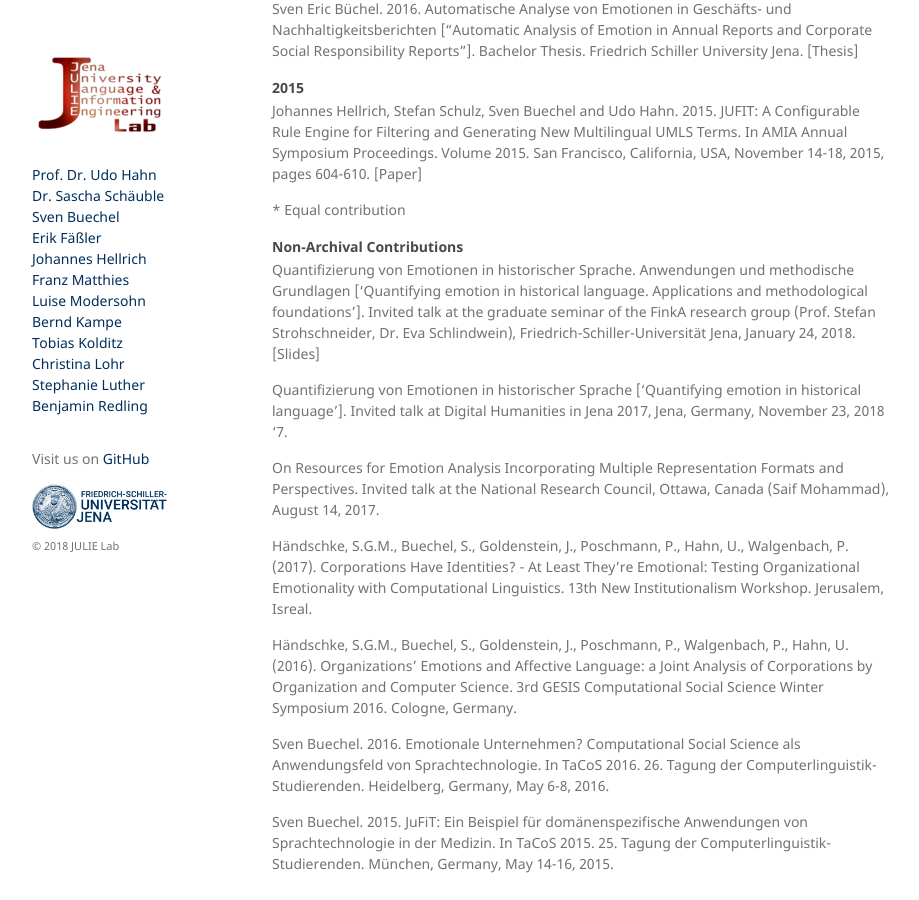
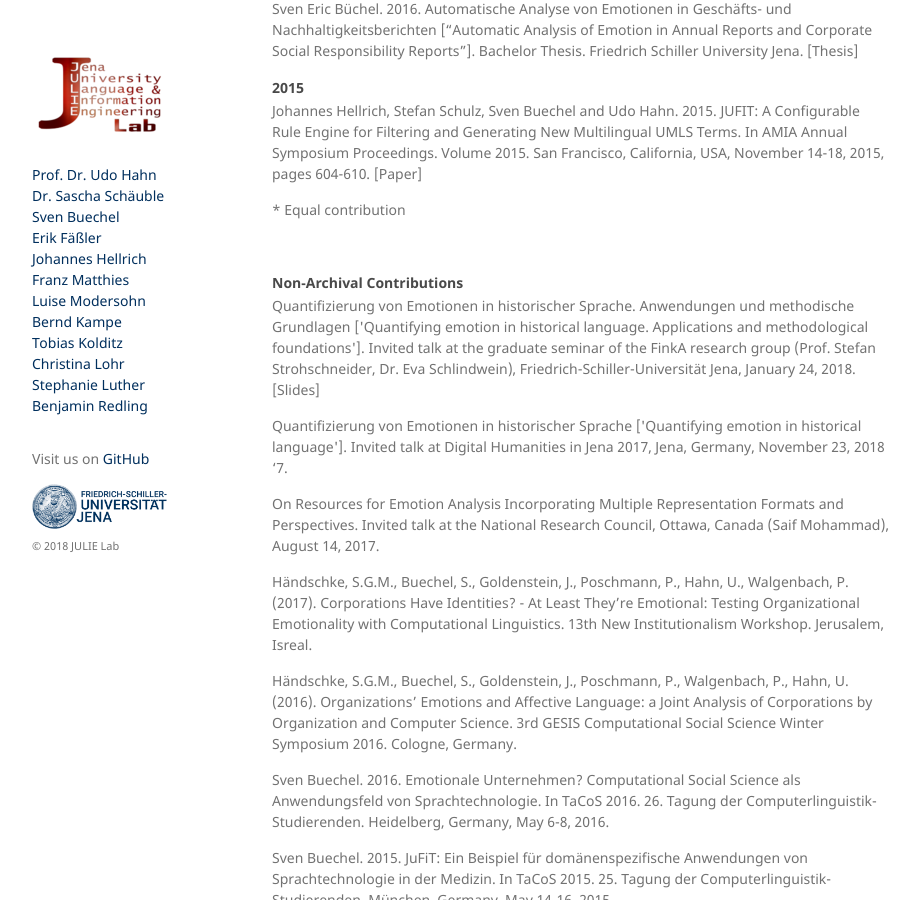
Before and after one commit to JULIELab/JULIELab.github.io, a Jekyll site: the page built from staff/Buechel/publication.md, in a window 1280 px wide and 900 px high, scrolled down 1491 px. Shown: the whole window, without its empty margins (178-1097 px from the left). Built offline with Jekyll 4.4.1, drawn with Linux system fonts in a browser that asks for light colours; our own code applies the rules of GitHub Pages for plain Markdown files.

Commit message:
Update publication.md

```diff
--- a/staff/Buechel/publication.md
+++ b/staff/Buechel/publication.md
@@ -48,11 +48,13 @@ Johannes Hellrich, Stefan Schulz, Sven Buechel and Udo Hahn. 2015. JUFIT: A Conf
 
 \* Equal contribution
 
+<br>
+
 #### Non-Archival Contributions
 
-Quantifizierung von Emotionen in historischer Sprache. Anwendungen und methodische Grundlagen ['Quantifying emotion in historical language. Applications and methodological foundations']. Invited talk at the graduate seminar of the FinkA research group (Prof. Stefan Strohschneider, Dr. Eva Schlindwein), Friedrich-Schiller-Universität Jena, January 24, 2018. [Slides]
+Quantifizierung von Emotionen in historischer Sprache. Anwendungen und methodische Grundlagen [\'Quantifying emotion in historical language. Applications and methodological foundations\']. Invited talk at the graduate seminar of the FinkA research group (Prof. Stefan Strohschneider, Dr. Eva Schlindwein), Friedrich-Schiller-Universität Jena, January 24, 2018. [Slides]
 
-Quantifizierung von Emotionen in historischer Sprache ['Quantifying emotion in historical language']. Invited talk at Digital Humanities in Jena 2017, Jena, Germany, November 23, 2018 '7.
+Quantifizierung von Emotionen in historischer Sprache [\'Quantifying emotion in historical language\']. Invited talk at Digital Humanities in Jena 2017, Jena, Germany, November 23, 2018 '7.
 
 On Resources for Emotion Analysis Incorporating Multiple Representation Formats and Perspectives. Invited talk at the National Research Council, Ottawa, Canada (Saif Mohammad), August 14, 2017.
 
```
